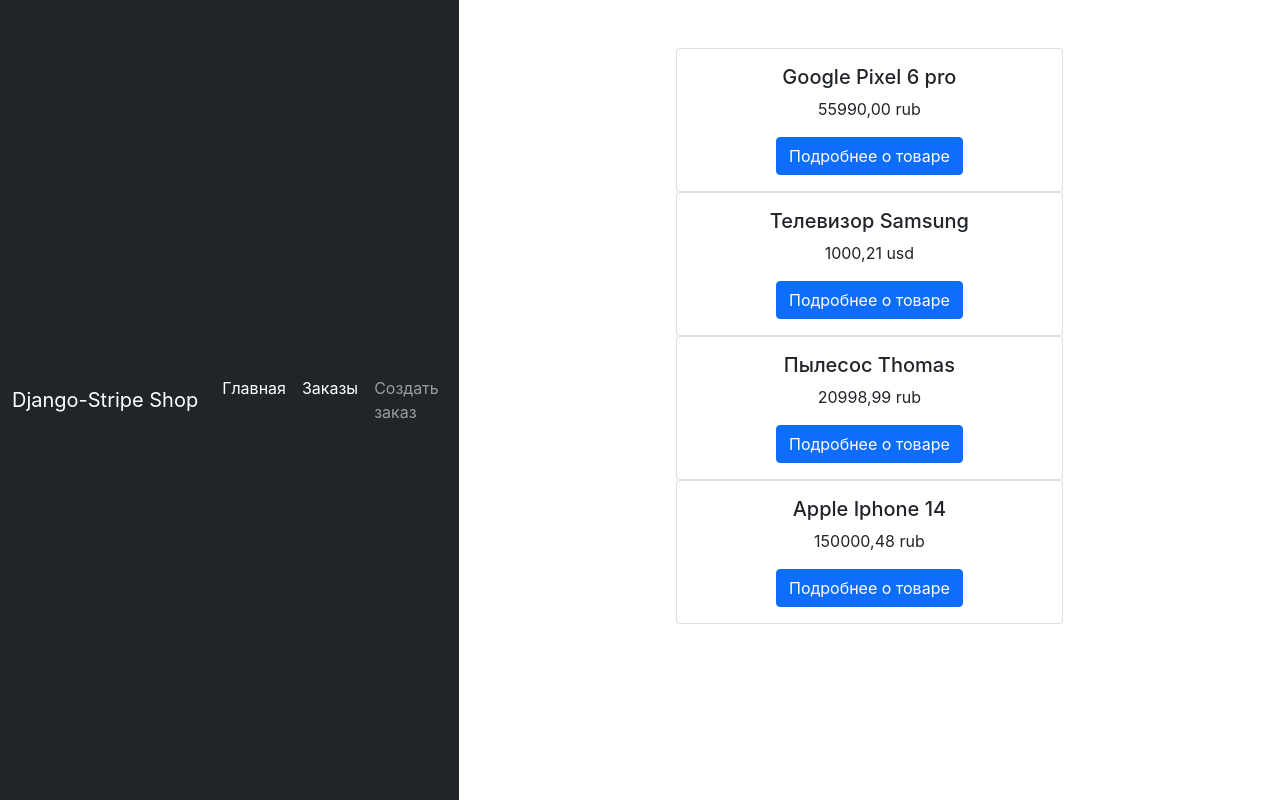
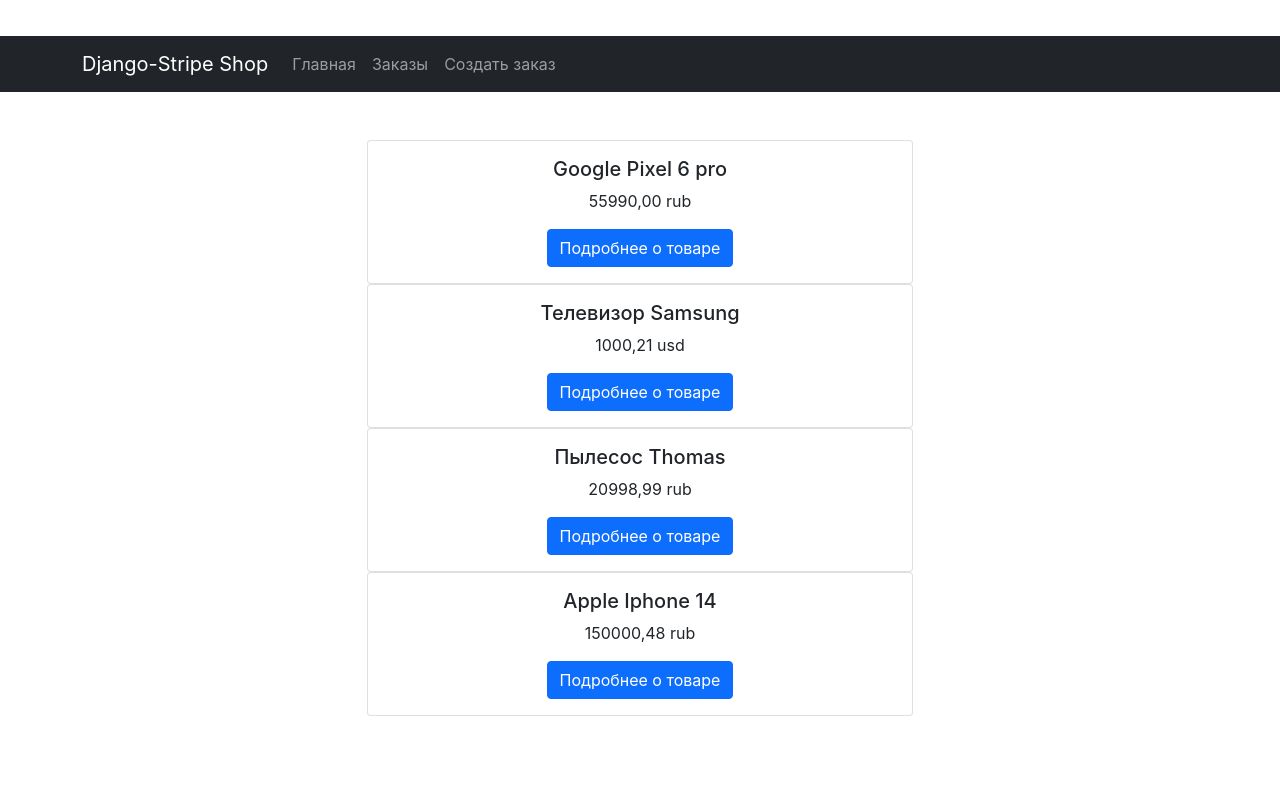
Before and after one commit to AKunshin/online_store, a Django app: page / in a window 1280 px wide. Run offline with Django 4.2, Linux system fonts and the light colour scheme; data comes from the database, SQL or seed files in the repository; both versions use the stored data as it was after the commit; some libraries are stand-ins or nearby versions.

Commit message:
Finish Navbar, add pagination

```diff
--- a/online_store/static/css/checkout.css
+++ b/online_store/static/css/checkout.css
@@ -7,7 +7,7 @@
   font-family: -apple-system, BlinkMacSystemFont, sans-serif;
   font-size: 16px;
   -webkit-font-smoothing: antialiased;
-  display: flex;
+  /* display: flex; */
   justify-content: center;
   align-content: center;
   height: 100vh;
--- a/payments/views.py
+++ b/payments/views.py
@@ -20,6 +20,7 @@
     model = Item
     template_name = "shop/index.html"
     context_object_name = "items"
+    paginate_by = 4
 
     def get_queryset(self):
         """Если товар был создан в stripe - создание в БД Django"""
@@ -34,16 +35,12 @@
             obj.save()
         return Item.objects.all()
 
-    # def get_context_data(self, **kwargs):
-    #     """Вывод списка заказов"""
-    #     context = super().get_context_data(**kwargs)
-    #     context['orders'] = Order.objects.all()
-    #     return context
 
 class OrderListView(ListView):
     model = Order
     template_name = "shop/order_list.html"
     context_object_name = "orders"
+    paginate_by = 4
 
 
 class ItemView(DetailView):
@@ -67,7 +64,6 @@
             checkout_session = stripe.checkout.Session.create(
                 success_url=domain_url + 'success/',
                 cancel_url=domain_url + 'cancel/',
-                # payment_method_types=['card'],
                 mode='payment',
                 line_items=[{
                     'price_data': {
--- a/shop/templates/shop/order_list.html
+++ b/shop/templates/shop/order_list.html
@@ -17,5 +17,4 @@
         </div>
       </div>
     </div>
-
 {% endblock %}
--- a/templates/base.html
+++ b/templates/base.html
@@ -5,10 +5,22 @@
     <meta charset="UTF-8" />
     <meta http-equiv="X-UA-Compatible" content="IE=edge" />
     <meta name="viewport" content="width=device-width, initial-scale=1.0" />
+    <link
+      href="https://cdn.jsdelivr.net/npm/bootstrap@5.1.3/dist/css/bootstrap.min.css"
+      rel="stylesheet"
+      integrity="sha384-1BmE4kWBq78iYhFldvKuhfTAU6auU8tT94WrHftjDbrCEXSU1oBoqyl2QvZ6jIW3"
+      crossorigin="anonymous"
+    />
+    <script
+      src="https://cdn.jsdelivr.net/npm/bootstrap@5.1.3/dist/js/bootstrap.bundle.min.js"
+      integrity="sha384-ka7Sk0Gln4gmtz2MlQnikT1wXgYsOg+OMhuP+IlRH9sENBO0LRn5q+8nbTov4+1p"
+      crossorigin="anonymous"
+    ></script>
     <link href="{% static 'bootstrap/css/bootstrap.min.css' %}" rel="stylesheet" />
     <link rel="stylesheet" href="{% static 'css/checkout.css' %}" />
     <script src="https://polyfill.io/v3/polyfill.min.js?version=3.52.1&features=fetch"></script>
     <script src="https://js.stripe.com/v3/"></script>
+    <script src="{% static 'js/active.js' %}"></script>
     <title>
       {% block title %}
       Крутой Online-Магазин
@@ -19,6 +31,11 @@
     {% include 'inc/_navbar.html' %}
     {% block content %}
      CONTENT
-     {% endblock %}
+    {% endblock %}
+    <div class="row">
+      <div class="col-md-3 mx-auto">
+        {% include 'inc/_pagination.html' %}
+      </div>
+  </div>
   </body>
 </html>
--- a/templates/inc/_navbar.html
+++ b/templates/inc/_navbar.html
@@ -1,22 +1,25 @@
 <nav class="navbar navbar-expand-lg navbar-dark bg-dark">
-    <div class="container-fluid">
-        <a class="navbar-brand" href="{% url 'home' %}">Django-Stripe Shop</a>
-        <button class="navbar-toggler"
+    <div class="container">
+      <a class="navbar-brand p-0" href="{% url 'home' %}"
+        >Django-Stripe Shop</a>
+      <button
+        class="navbar-toggler"
         type="button"
         data-bs-toggle="collapse"
-                data-bs-target="#navbarSupportedContent"
-                aria-controls="navbarSupportedContent"
+        data-bs-target="#navbarNav"
+        aria-controls="navbarNav"
         aria-expanded="false"
-                aria-label="Toggle navigation">
+        aria-label="Toggle navigation"
+      >
         <span class="navbar-toggler-icon"></span>
       </button>
-        <div class="collapse navbar-collapse" id="navbarSupportedContent">
-            <ul class="navbar-nav me-auto mb-2 mb-lg-0">
+      <div class="collapse navbar-collapse" id="navbarNav">
+        <ul class="navbar-nav">
           <li class="nav-item">
-                    <a class="nav-link active" aria-current="page" href="{% url 'home' %}">Главная</a>
+            <a class="nav-link" aria-current="page" href="{% url 'home' %}">Главная</a>
           </li>
           <li class="nav-item">
-                    <a class="nav-link active" aria-current="page" href="{% url 'orders_list' %}">Заказы</a>
+            <a class="nav-link" href="{% url 'orders_list' %}">Заказы</a>
           </li>
           <li class="nav-item">
             <a class="nav-link" href="{% url 'add_to_order' %}">Создать заказ</a>
--- /dev/null
+++ b/templates/inc/_pagination.html
@@ -0,0 +1,29 @@
+<div class="pegination>
+{% if page_obj.has_other_pages %}
+    <nav aria-label="...">
+        <ul class="pagination">
+            {% if page_obj.has_previous %}
+                <li class="page-item">
+                    <a class="page-link" href="?page={{ page_obj.previous_page_number }}">Предыдущая</a>
+                </li>
+            {% endif %}
+            {% for p in page_obj.paginator.page_range %}
+                {% if page_obj.number == p %}
+                    <li class="page-item active" aria-current="page">
+                        <a class="page-link" href="?page={{ p }}">{{ p }}</a>
+                    </li>
+                {% elif p > page_obj.number|add:-3 and p < page_obj.number|add:3 %}
+                    <li class="page-item">
+                        <a class="page-link" href="?page={{ p }}">{{ p }}</a>
+                    </li>
+                {% endif %}
+            {% endfor %}
+            {% if page_obj.has_next %}
+                <li class="page-item">
+                    <a class="page-link" href="?page={{ page_obj.next_page_number }}">Следующая</a>
+                </li>
+            {% endif %}
+        </ul>
+    </nav>
+    {% endif %}
+</div>
```
Also changed, not shown: db.sqlite3. Lines whose indentation alone changed are shown as unchanged.
